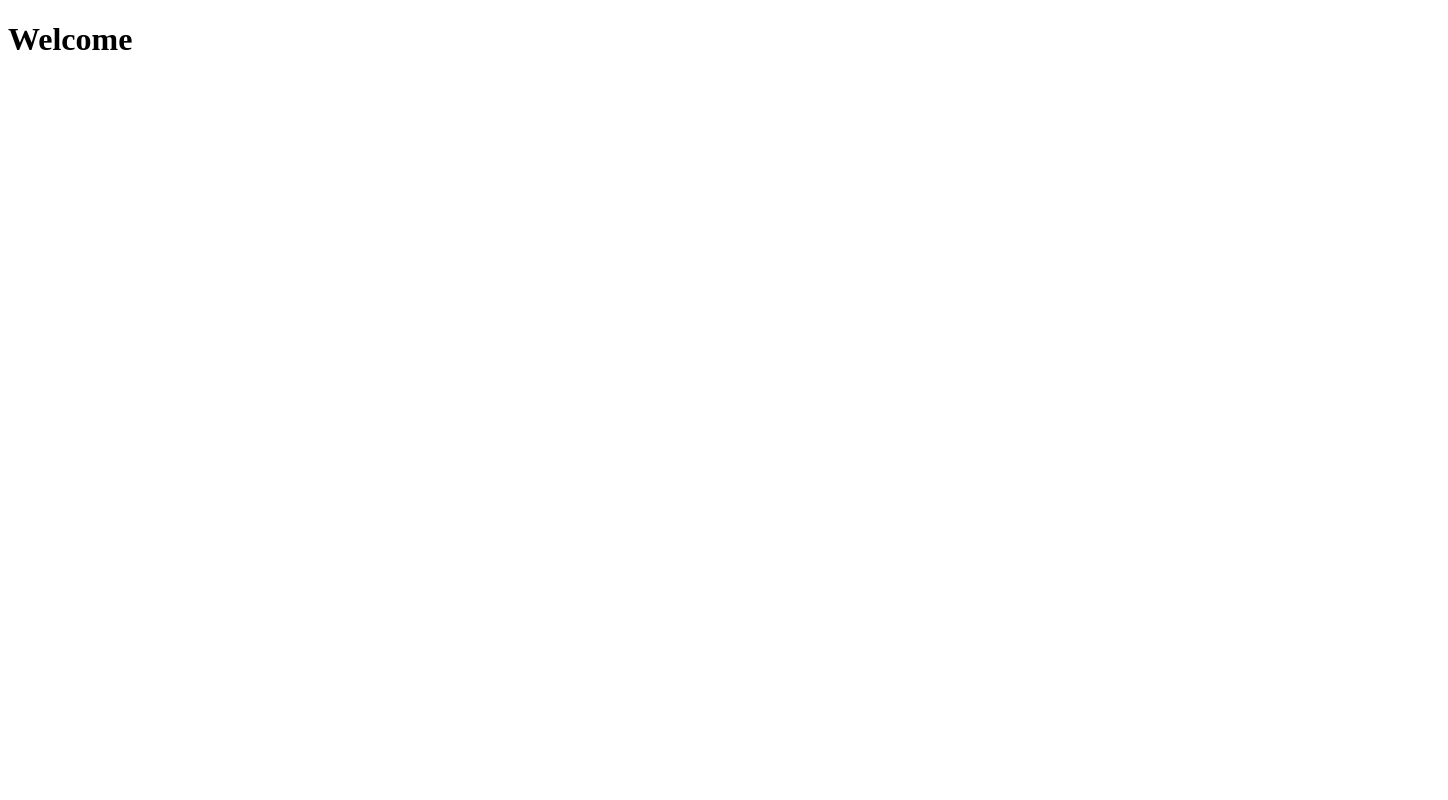
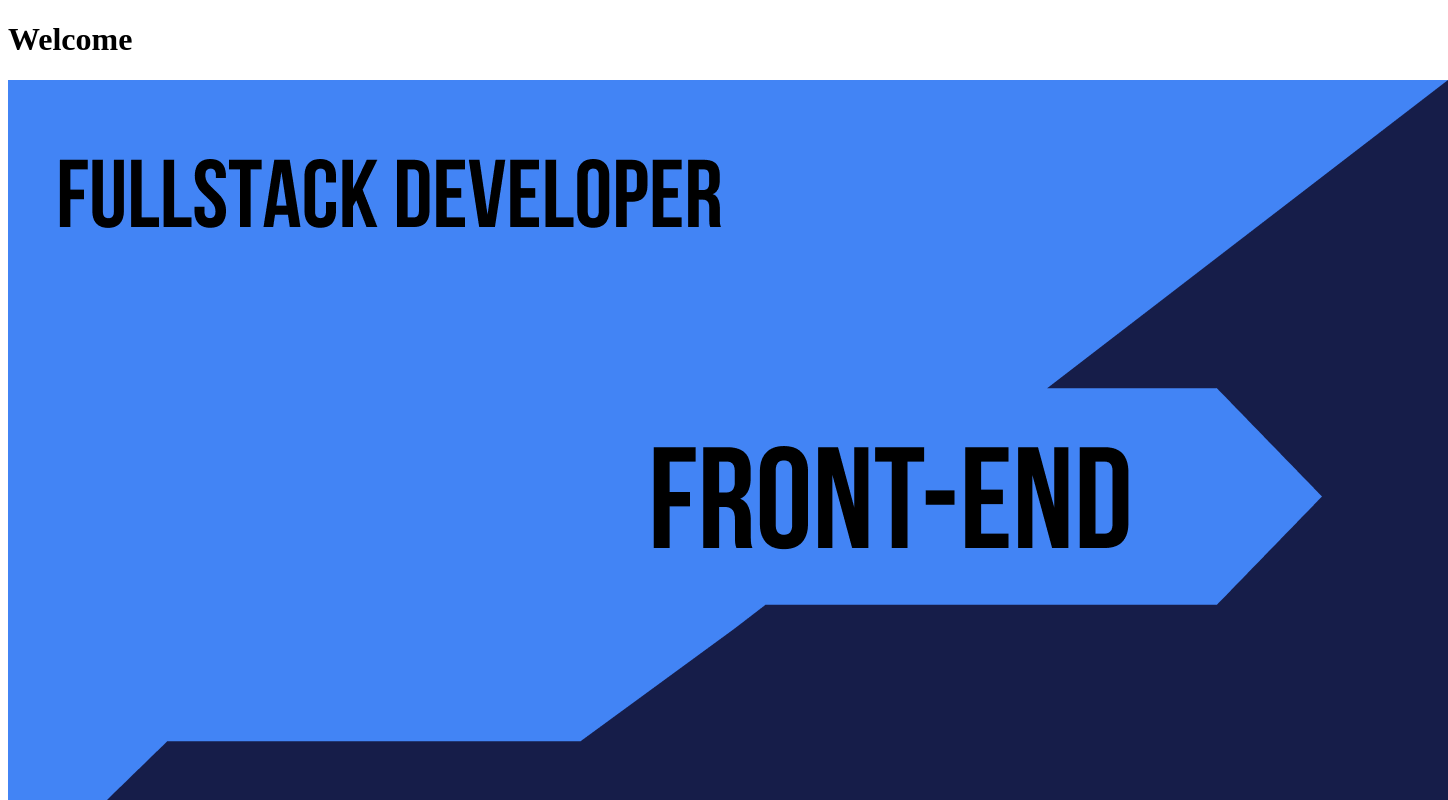
Before and after one commit to iricardo97/projeto-curso-git, a plain HTML site: page index.html in a window 1280 px wide. Shown: the top 800 px of the page, 1448 px wide, since content can reach past the window. Drawn offline with Linux system fonts and the light colour scheme.

Commit message:
arquivo header png adidionado

```diff
--- a/index.html
+++ b/index.html
@@ -7,5 +7,6 @@
 </head>
 <body>
     <h1>Welcome</h1>
+    <img src="/_images/HEADER.png" alt="HEADER">
 </body>
 </html>
```
